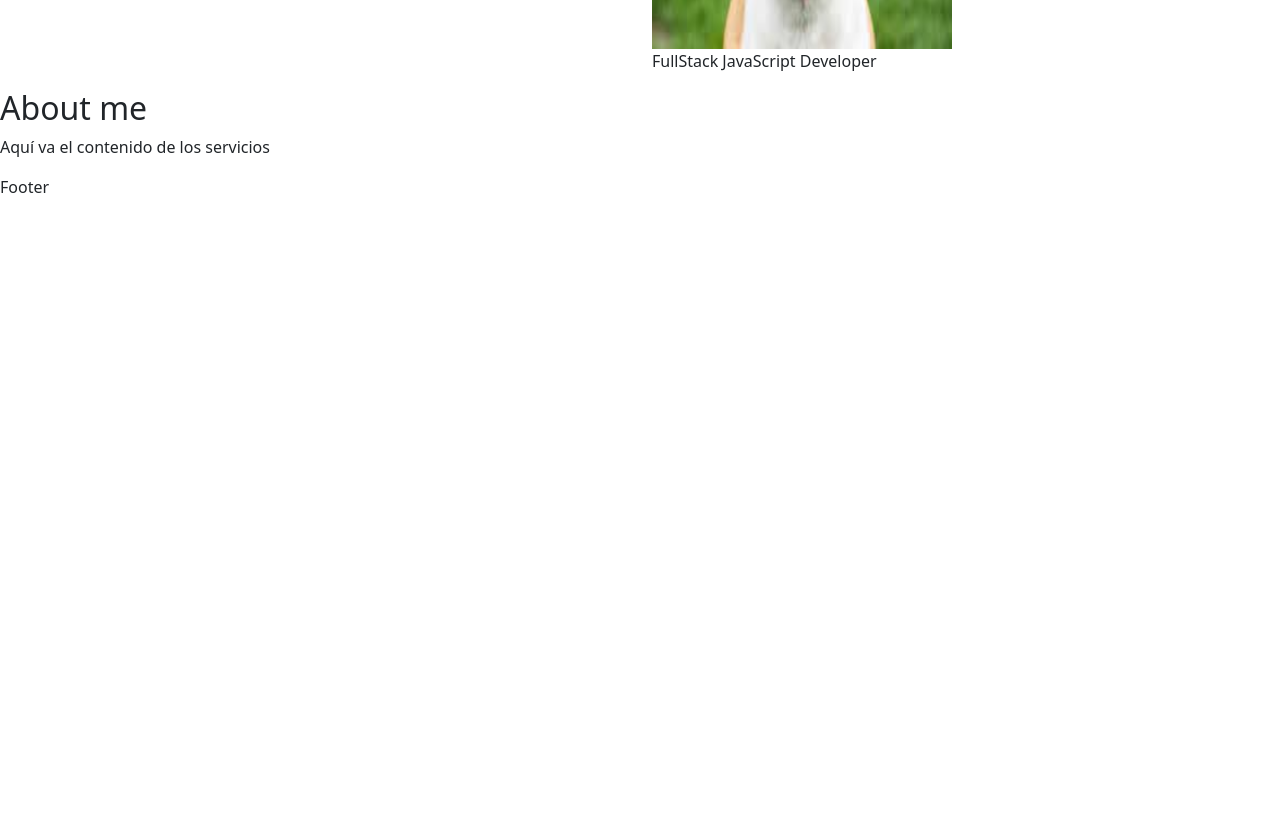
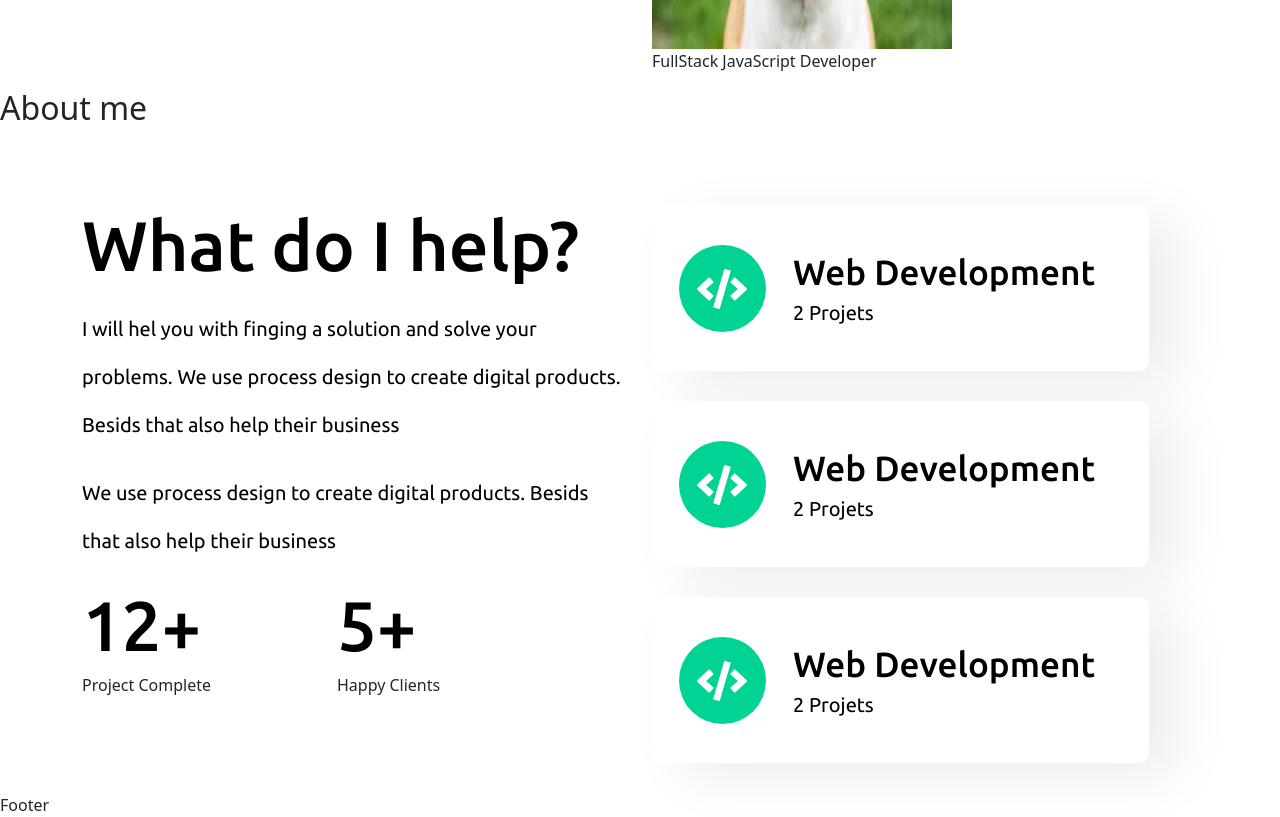
Before and after one commit to MaicolCode/NextUse, a Next.js app: page / in a window 1280 px wide. Shown: the part 540-1357 px from the top of the page. Before the commit the page ends 800 px from the top, so only its background shows below. Built offline with nearby package versions, Linux system fonts and the light colour scheme.

Commit message:
Se realizo la maquetacion de la sección de servicios, aun falta por completar

```diff
--- a/components/Home/Services.js
+++ b/components/Home/Services.js
@@ -1,9 +1,53 @@
-import React from 'react';
+import React from "react";
+
 
 export default function Services() {
-    return (
-        <div className='contanier'>
-            <p>Aquí va el contenido de los servicios</p>
+  return (
+    <div className="contanier-fluid services">
+      <div className="container">
+        <div className="row">
+          <div className="col-lg-6 order-1 ">
+            {[1, 2, 3].map((index) => (
+              <section key={index} className="services__item">
+                <figure className="services__item-wrap">
+                  <img
+                    src="/assets/home/icon-dev.svg"
+                    alt={`Imagen ${index}`}
+                    className="services__item-icon"
+                  />
+                  <div>
+                    <h3 className="services__item-title">Web Development</h3>
+                    <p className="services__item-subtitle">2 Projets</p>
+                  </div>
+                </figure>
+              </section>
+            ))}
+          </div>
+
+          <section className="col-lg-6 order-0">
+            <h2 className="services__title">What do I help?</h2>
+            <p className="services__text">
+              I will hel you with finging a solution and solve your problems. We
+              use process design to create digital products. Besids that also
+              help their business
+            </p>
+            <p className="services__text">
+              We use process design to create digital products. Besids that also
+              help their business
+            </p>
+            <div className="services__info">
+                <div>
+                    <h3 className="services__info-title">12+</h3>
+                    <p className="services__info-subtitle">Project Complete</p>
+                </div>
+                <div>
+                    <h3 className="services__info-title">5+</h3>
+                    <p className="services__info-subtitle">Happy Clients</p>
+                </div>
+            </div>
+          </section>
         </div>
-    )
+      </div>
+    </div>
+  );
 }
--- a/styles/app.scss
+++ b/styles/app.scss
@@ -8,4 +8,7 @@
 
 
 // Pages
+//Hero Styles SCSS
 @import './pages/home/hero';
+//Services Styles SCSS
+@import './pages/home/services.scss';
--- /dev/null
+++ b/styles/pages/home/services.scss
@@ -0,0 +1,81 @@
+.services {
+  padding-top: 70px;
+
+  &__title {
+    color: #000;
+    font-family: Ubuntu;
+    font-size: 70px;
+    font-style: normal;
+    font-weight: 500;
+    line-height: normal;
+  }
+
+  &__text {
+    margin-top: 20px;
+    margin-bottom: 20px;
+    color: #000;
+    font-family: Ubuntu;
+    font-size: 20px;
+    font-style: normal;
+    font-weight: 400;
+    line-height: 48px; /* 240% */
+  }
+
+  &__info {
+    display: flex;
+    gap: 126px;
+
+    &-title {
+      color: #000;
+      font-family: Ubuntu;
+      font-size: 70px;
+      font-style: normal;
+      font-weight: 500;
+      line-height: normal;
+    }
+
+    &-subitle {
+      color: #000;
+      font-family: Ubuntu;
+      font-size: 20px;
+      font-style: normal;
+      font-weight: 400;
+      line-height: 48px; /* 240% */
+    }
+  }
+
+  &__item {
+    width: 497px;
+    height: 166px;
+    border-radius: 10px;
+    background: #fff;
+    box-shadow: 30px 14px 54px 0px rgba(0, 0, 0, 0.07);
+    margin-bottom: 30px;
+
+    &-wrap {
+      display: flex;
+      gap: 27px;
+      padding: 27px;
+    }
+
+    &-title {
+      margin-top: 20px;
+      color: #000;
+      font-family: Ubuntu;
+      font-size: 35px;
+      font-style: normal;
+      font-weight: 500;
+      line-height: normal;
+    }
+
+    &-subtitle {
+      margin-bottom: 20px;
+      color: #000;
+      font-family: Ubuntu;
+      font-size: 20px;
+      font-style: normal;
+      font-weight: 400;
+      line-height: normal;
+    }
+  }
+}
```
